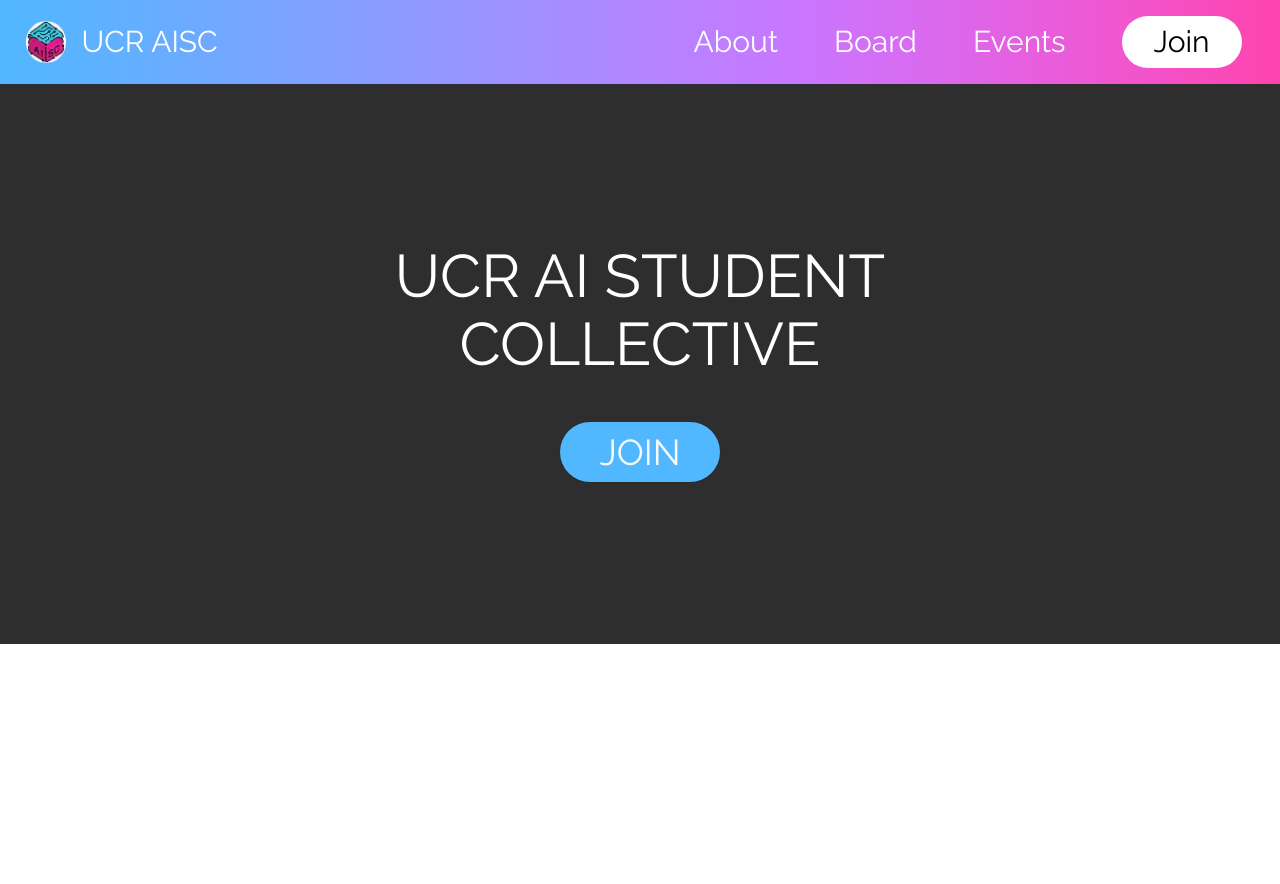
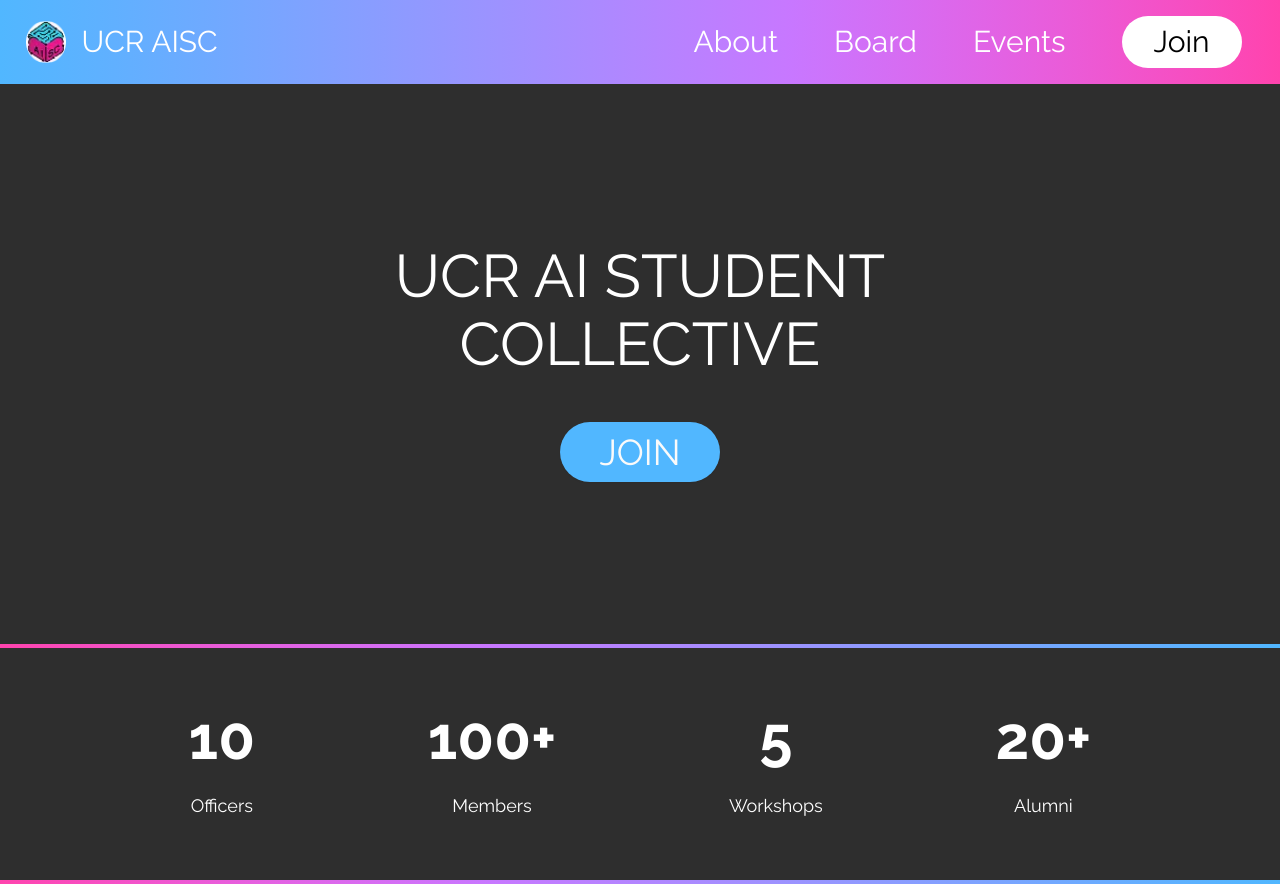
Before and after one commit to acm-ucr/aisc, a Next.js app: page / in a window 1280 px wide. Before the commit the page ends 800 px from the top, so only its background shows below. Built offline with nearby package versions, Linux system fonts and the light colour scheme.

Commit message:
Statistics Bar Added

```diff
--- a/src/app/page.tsx
+++ b/src/app/page.tsx
@@ -1,9 +1,11 @@
 import Landing from "@/components/home/Landing";
+import StatisticsBar from "@/components/home/StatisticsBar";
 
 const Home = () => {
   return (
-    <div className="flex items-center justify-center">
+    <div className="flex flex-col items-center justify-center">
       <Landing />
+      <StatisticsBar />
     </div>
   );
 };
--- /dev/null
+++ b/src/components/home/StatisticsBar.tsx
@@ -0,0 +1,37 @@
+const Stats = [
+  {
+    Stat: "Officers",
+    Quantity: "10",
+  },
+  {
+    Stat: "Members",
+    Quantity: "100+",
+  },
+  {
+    Stat: "Workshops",
+    Quantity: "5",
+  },
+  {
+    Stat: "Alumni",
+    Quantity: "20+",
+  },
+];
+
+const StatisticsBar = () => {
+  return (
+    <div className="bg-aisc-gray flex w-full flex-col items-center justify-center">
+      <div className="from-aisc-pink to-aisc-blue h-[4px] w-full bg-linear-to-r/shorter" />
+      <div className="my-15 flex w-full flex-row items-center justify-evenly px-4 text-center text-white">
+        {Stats.map(({ Stat, Quantity }, idx) => (
+          <div key={idx} className="flex flex-col">
+            <span className="mb-6 text-6xl font-bold">{Quantity}</span>
+            <span className="text-lg">{Stat}</span>
+          </div>
+        ))}
+      </div>
+      <div className="from-aisc-pink to-aisc-blue h-[4px] w-full bg-linear-to-r/shorter" />
+    </div>
+  );
+};
+
+export default StatisticsBar;
```
